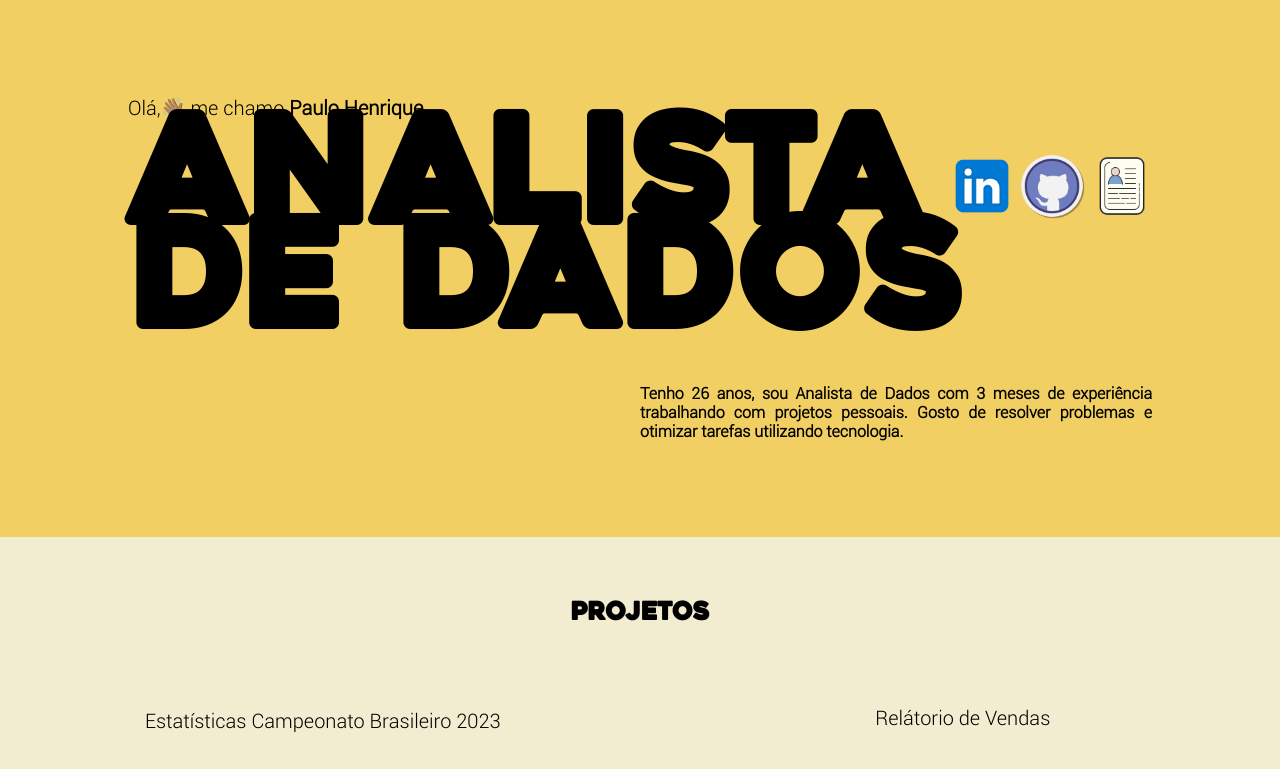
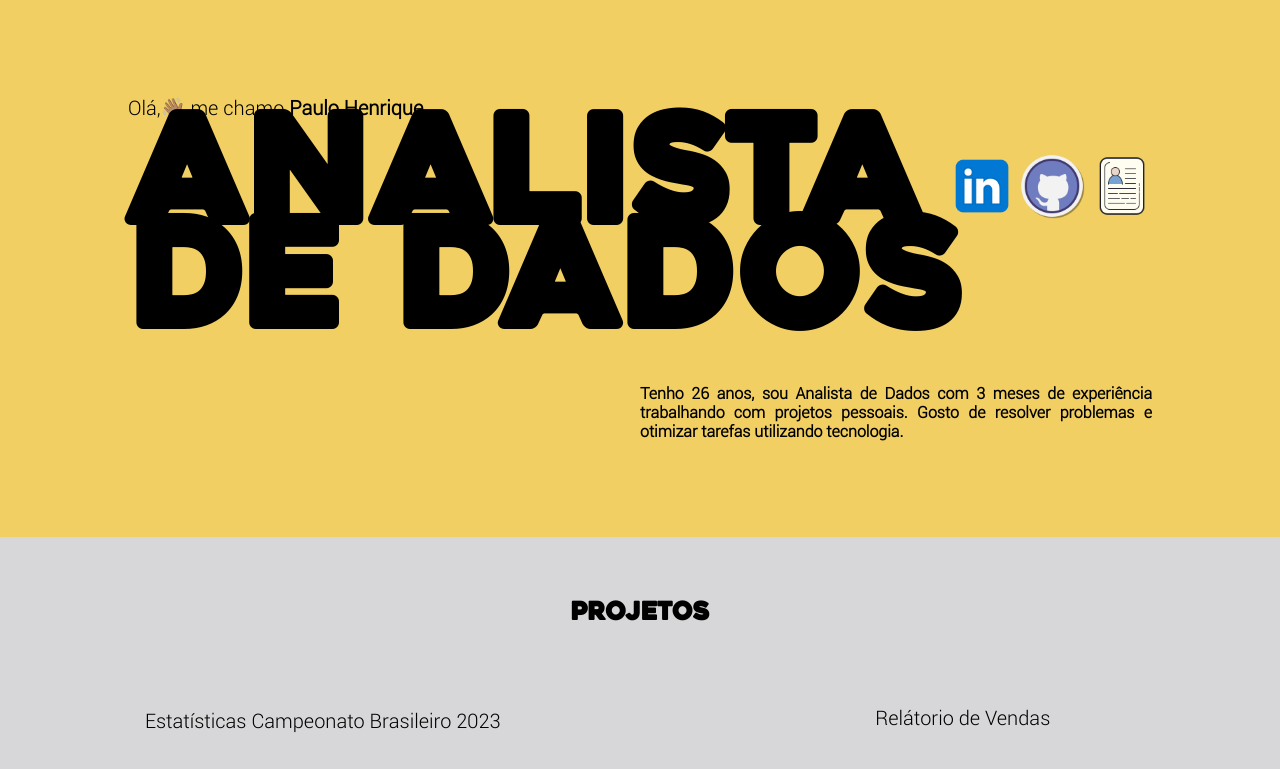
Before and after one commit to HenriqueCorsi/Portfolio, a React (Vite) app: page / in a window 1280 px wide. Shown: the top 769 px of the page. Built offline with nearby package versions, Linux system fonts and the light colour scheme.

Commit message:
Update App.jsx

```diff
--- a/src/App.css
+++ b/src/App.css
@@ -5,5 +5,5 @@
 }
 
 body{
-  background-color:#F2ECD0;
+  background-color:#D7D7D9;
 }
```
